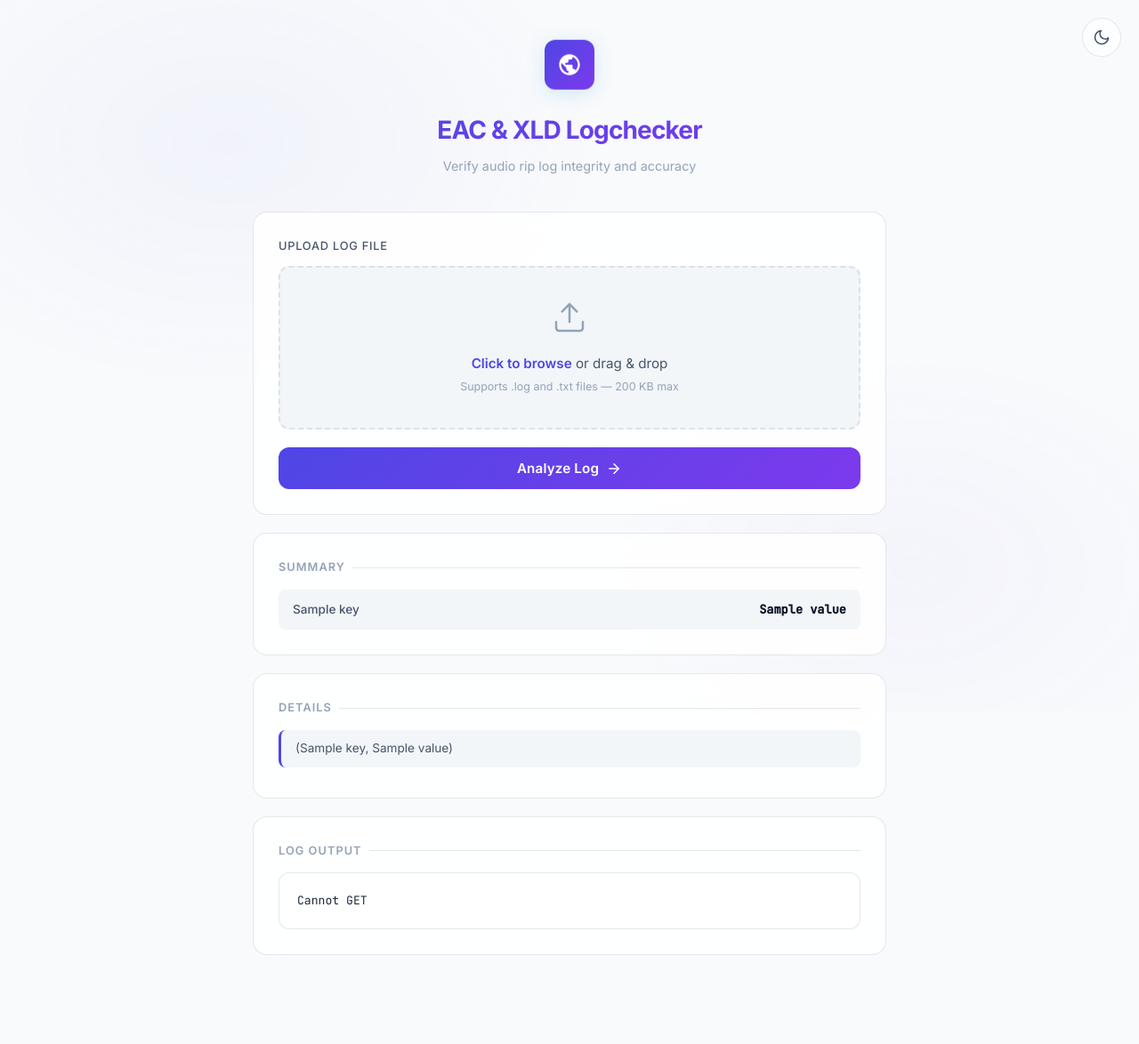
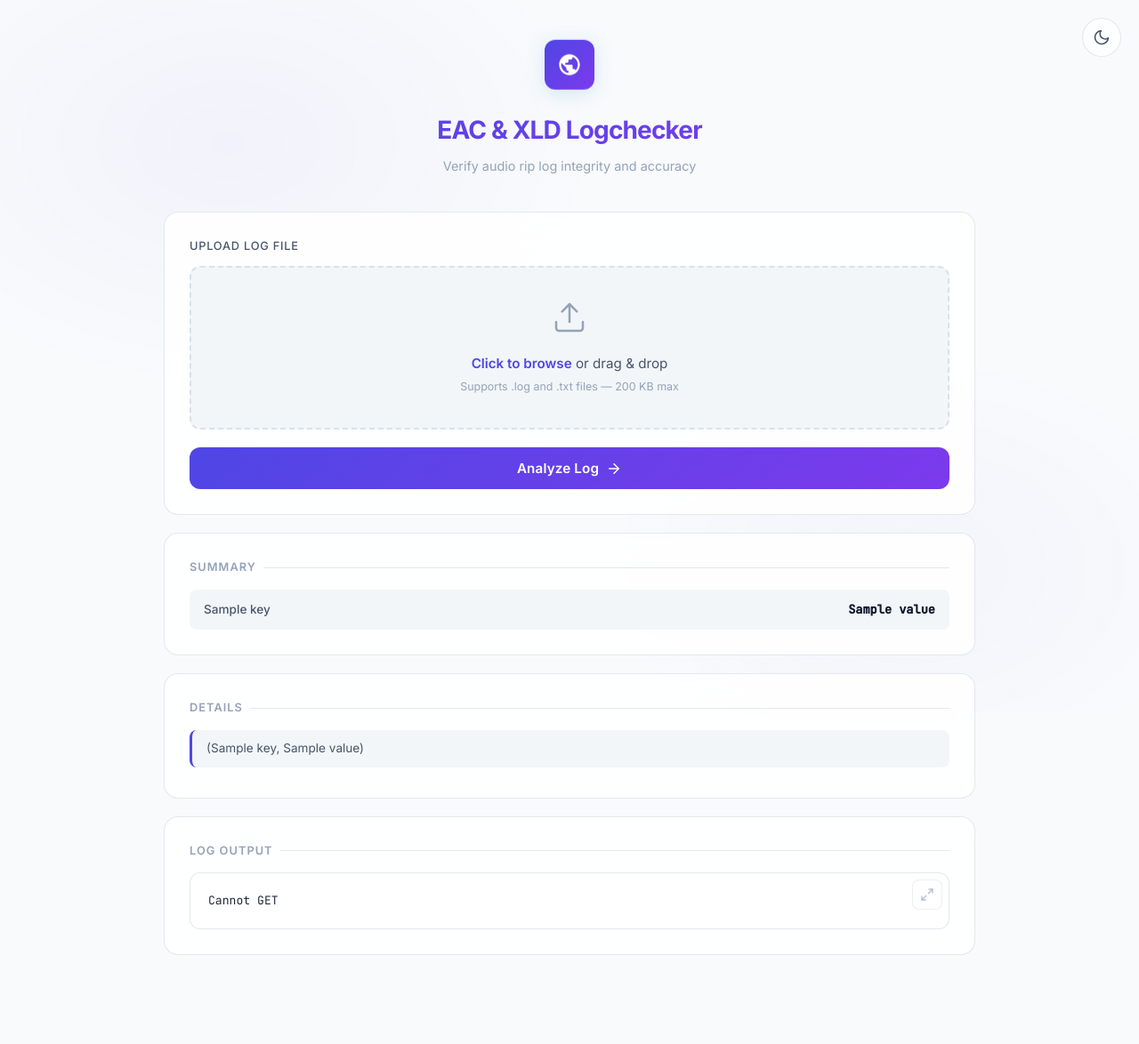
Before and after one commit to Nirzak/eac-xld-logchecker-web, a Flask app: template templates/index.html in a window 1280 px wide. Shown: the whole page at 89% size. Run offline with Flask 3, Linux system fonts and the light colour scheme; the template is opened without the code that fills it: most values are stand-ins (such as "Sample title", 1, 10 or a date in 2020).

Commit message:
pc ui fix and full screen toggle

```diff
--- a/templates/index.html
+++ b/templates/index.html
@@ -153,7 +153,7 @@
     .page-wrapper {
       position: relative;
       z-index: 1;
-      max-width: 760px;
+      max-width: 960px;
       margin: 0 auto;
       padding: 48px 24px 80px;
     }
@@ -543,6 +543,10 @@
     /* ============================================
        Results — Log Output
        ============================================ */
+    .log-output-wrapper {
+      position: relative;
+    }
+
     .log-output-container {
       background: var(--bg-card-solid);
       border: 1px solid var(--border-color);
@@ -555,7 +559,78 @@
       max-height: 500px;
       color: var(--text-secondary);
       position: relative;
+      transition: all var(--transition-smooth);
     }
+
+    /* Fullscreen button */
+    .btn-fullscreen {
+      position: absolute;
+      top: 8px;
+      right: 8px;
+      z-index: 10;
+      width: 34px;
+      height: 34px;
+      border: 1px solid var(--border-color);
+      border-radius: var(--radius-sm);
+      background: var(--glass-bg);
+      backdrop-filter: blur(8px);
+      -webkit-backdrop-filter: blur(8px);
+      cursor: pointer;
+      display: flex;
+      align-items: center;
+      justify-content: center;
+      color: var(--text-muted);
+      transition: all var(--transition-base);
+      opacity: 0.7;
+    }
+
+    .btn-fullscreen:hover {
+      opacity: 1;
+      border-color: var(--border-hover);
+      color: var(--accent-primary);
+      background: var(--bg-input-hover);
+    }
+
+    .btn-fullscreen svg {
+      width: 16px;
+      height: 16px;
+    }
+
+    .btn-fullscreen .icon-expand { display: block; }
+    .btn-fullscreen .icon-collapse { display: none; }
+
+    /* Fullscreen mode */
+    .log-output-wrapper.fullscreen {
+      position: fixed;
+      inset: 0;
+      z-index: 9999;
+      padding: 0;
+      margin: 0;
+      display: flex;
+      flex-direction: column;
+    }
+
+    .log-output-wrapper.fullscreen .log-output-container {
+      max-height: none;
+      height: 100vh;
+      border-radius: 0;
+      border: none;
+      padding: 48px 32px 32px;
+      background: var(--bg-primary);
+    }
+
+    .log-output-wrapper.fullscreen .btn-fullscreen {
+      position: fixed;
+      top: 12px;
+      right: 12px;
+      z-index: 10000;
+      opacity: 1;
+      width: 40px;
+      height: 40px;
+    }
+
+    .log-output-wrapper.fullscreen .btn-fullscreen .icon-expand { display: none; }
+    .log-output-wrapper.fullscreen .btn-fullscreen .icon-collapse { display: block; }
 
     [data-theme="light"] .log-output-container {
       color: #1e293b;
@@ -748,8 +823,24 @@
     {% if result_id %}
     <div class="card animate-in">
       <div class="section-title">Log Output</div>
-      <div class="log-output-container" id="output-container" data-result-id="{{ result_id }}">
-        <span class="loading-pulse">Loading analysis results…</span>
+      <div class="log-output-wrapper" id="log-output-wrapper">
+        <button class="btn-fullscreen" id="btn-fullscreen" aria-label="Toggle fullscreen" title="Toggle fullscreen">
+          <svg class="icon-expand" viewBox="0 0 24 24" fill="none" stroke="currentColor" stroke-width="2" stroke-linecap="round" stroke-linejoin="round">
+            <polyline points="15 3 21 3 21 9"></polyline>
+            <polyline points="9 21 3 21 3 15"></polyline>
+            <line x1="21" y1="3" x2="14" y2="10"></line>
+            <line x1="3" y1="21" x2="10" y2="14"></line>
+          </svg>
+          <svg class="icon-collapse" viewBox="0 0 24 24" fill="none" stroke="currentColor" stroke-width="2" stroke-linecap="round" stroke-linejoin="round">
+            <polyline points="4 14 10 14 10 20"></polyline>
+            <polyline points="20 10 14 10 14 4"></polyline>
+            <line x1="14" y1="10" x2="21" y2="3"></line>
+            <line x1="3" y1="21" x2="10" y2="14"></line>
+          </svg>
+        </button>
+        <div class="log-output-container" id="output-container" data-result-id="{{ result_id }}">
+          <span class="loading-pulse">Loading analysis results…</span>
+        </div>
       </div>
     </div>
     {% endif %}
@@ -834,6 +925,24 @@ document.addEventListener("DOMContentLoaded", function() {
       });
   }
 
+  /* ---- Fullscreen Toggle ---- */
+  const btnFullscreen = document.getElementById("btn-fullscreen");
+  const logWrapper = document.getElementById("log-output-wrapper");
+
+  if (btnFullscreen && logWrapper) {
+    btnFullscreen.addEventListener("click", function() {
+      logWrapper.classList.toggle("fullscreen");
+      document.body.style.overflow = logWrapper.classList.contains("fullscreen") ? "hidden" : "";
+    });
+
+    document.addEventListener("keydown", function(e) {
+      if (e.key === "Escape" && logWrapper.classList.contains("fullscreen")) {
+        logWrapper.classList.remove("fullscreen");
+        document.body.style.overflow = "";
+      }
+    });
+  }
+
 });
 </script>
 
```
